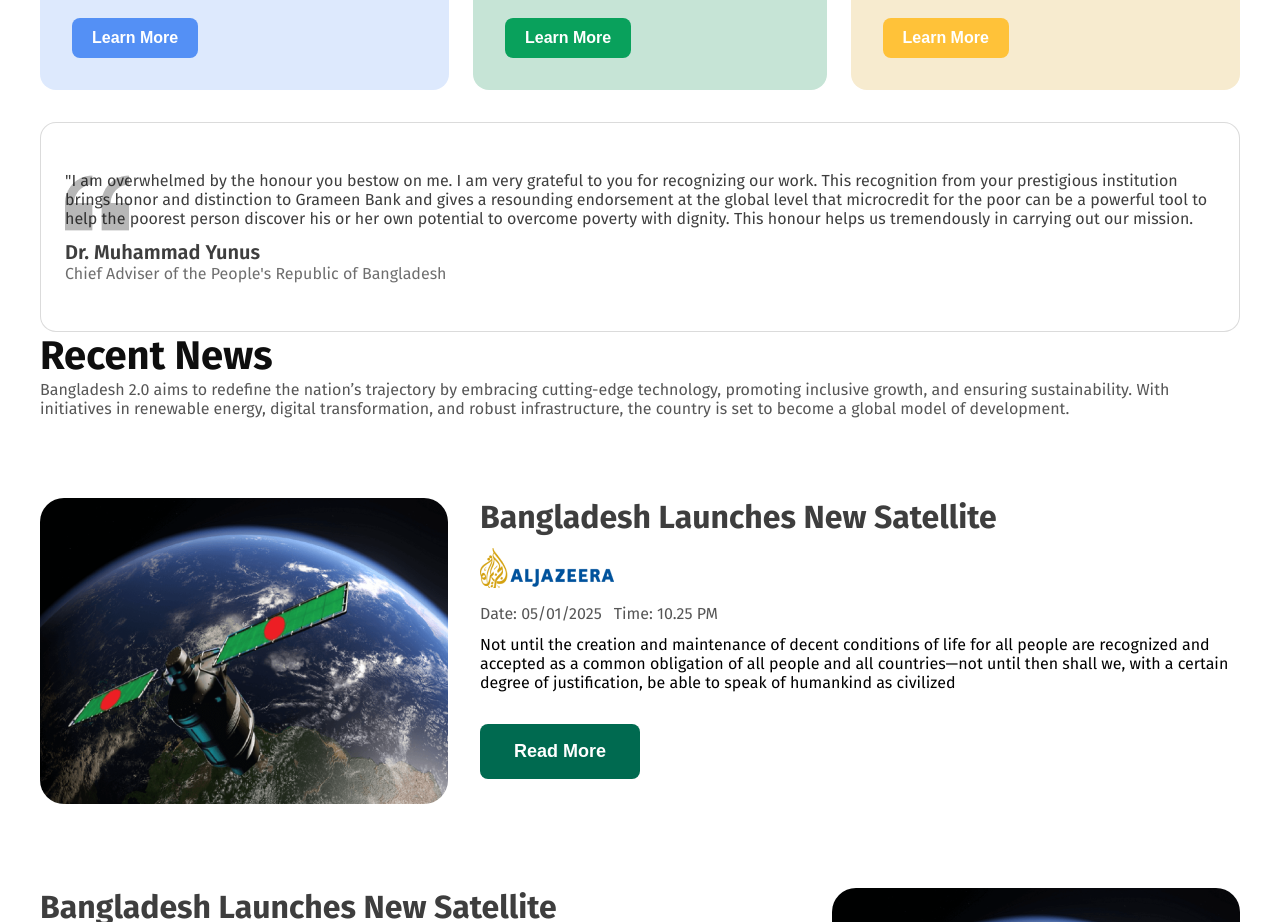
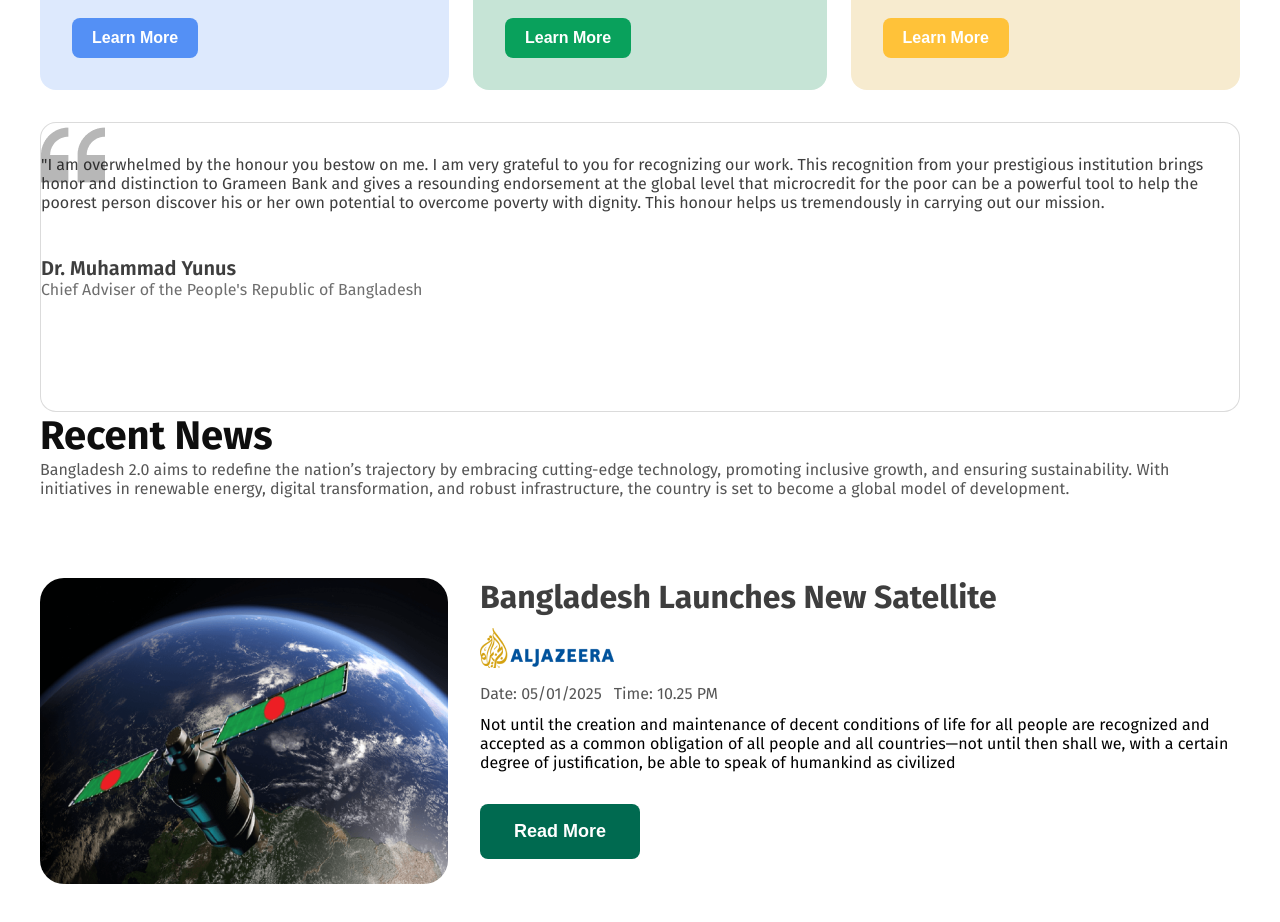
Before and after one commit to Arpan-collab/assignment-1, a plain HTML site: page index.html in a window 1280 px wide. Shown: the part 1620-2542 px from the top of the page. Drawn offline with Linux system fonts and the light colour scheme.

Commit message:
updated some styles

```diff
--- a/styles/style.css
+++ b/styles/style.css
@@ -112,11 +112,7 @@
   gap: 24px;
   padding: 32px 0px;
 }
-.bangladesh_have {
-  padding: 32px;
-  border-radius: 16px;
-  background-color: rgba(84, 144, 245, 0.2);
-}
+
 .primary_button {
   margin-top: 24px;
   border: none;
@@ -147,6 +143,11 @@
   font-weight: 600;
   color: rgb(255, 255, 255);
 }
+.bangladesh_have {
+  padding: 32px;
+  border-radius: 16px;
+  background-color: rgba(84, 144, 245, 0.2);
+}
 .bangladesh_have_two {
   padding: 32px;
   background-color: rgb(198, 228, 214);
@@ -160,12 +161,13 @@
 /* Dr. Muhammad yunus Speech section styles */
 .speech_section {
   background-color: rgb(255, 255, 255);
-  padding: 48px 24px;
   border: 1px solid rgba(14, 14, 14, 0.15);
   border-radius: 16px;
+  padding-bottom: 112px;
 }
 .speech_description {
   font-size: 16px;
+  padding: 32px 0px;
   color: rgba(14, 14, 14, 0.8);
 }
 .dr_muhammad_yunus {
@@ -181,6 +183,7 @@
 #quote_image {
   background-image: url("/assets/quote-bg.png");
   background-repeat: no-repeat;
+
 }
 /* Recent news section style */
 .recent_news_container {
@@ -332,9 +335,9 @@
   text-align: center;
   padding-top: 130px;
 }
-.footer_end_section_images{
+.footer_end_section_images {
   padding-top: 64px;
 }
-#footer_middle_image{
- padding: 0px 23px;
+#footer_middle_image {
+  padding: 0px 23px;
 }
```
